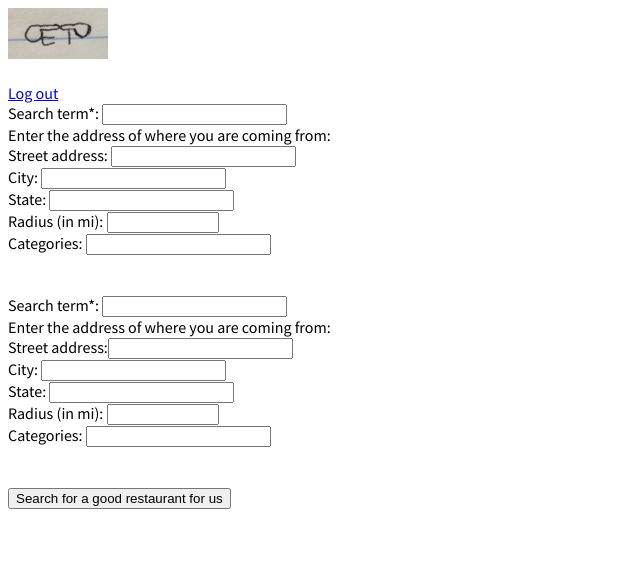
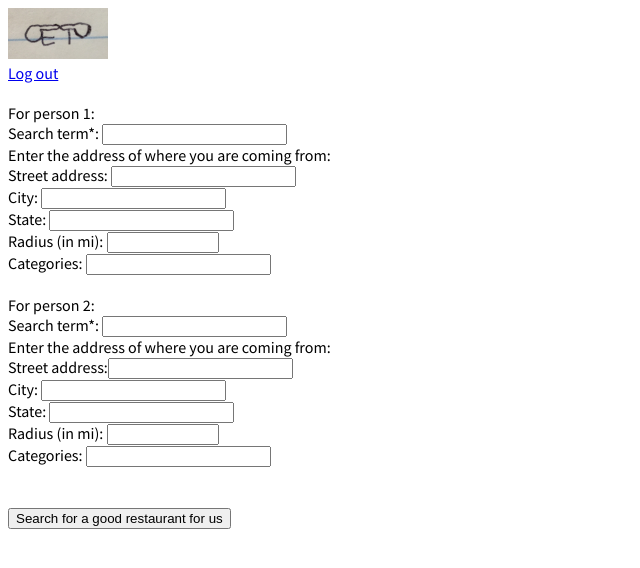
Before and after one commit to kmjch/HB-project, a Flask app: page / in a window 1280 px wide. Shown: the top 568 px of the page, without its empty margins (0-640 px from the left). Run offline with Flask 2, Linux system fonts and the light colour scheme; the visitor is signed in with stand-in values (Sample User, id 1).

Commit message:
pushed the login/register/logout link to the base.html

```diff
--- a/templates/base.html
+++ b/templates/base.html
@@ -8,6 +8,13 @@
 </head>
 <body>
     <a href="/"><img src="/static/logo.jpg" width="100" height="51" alt="logo"></a><br>
+
+    {% if logged_in is defined %}
+       <a href="/logout">Log out</a>
+    {% else %}
+        <a href="/register">Register here</a> or <a href="/login">log in!</a><br><br>
+    {% endif %}
+
     {% block content %}Content here{% endblock %}
 </body>
 </html>
--- a/templates/search-form.html
+++ b/templates/search-form.html
@@ -4,18 +4,10 @@
 
 {% block content %}
 
-<br>
-
-{% if logged_in is defined %}
-   <a href="/logout">Log out</a>
-{% else %}
-    <a href="/register">Register here</a> or <a href="/login">log in!</a><br><br>
-{% endif %}
-
-
-
+<br><br>
 
 <form action="/" method="GET">
+    For person 1:<br>
     <label>Search term*: <input type="text" id="term1" name="term1"required></label><br>
     <label>Enter the address of where you are coming from:<br>
         Street address: <input type="text" id="st_address1" name="st_address1"></label><br>
@@ -26,7 +18,7 @@
     <label>Categories: <input type="text" id="categories1" name="categories1"></label><br>
     <!-- add avg rating at least, price, and when you want to meet up -->
 
-    <br><br>
+    <br>For person 2:<br>
 
     <label>Search term*: <input type="text" id="term2" name="term2" required></label><br>
     <label>Enter the address of where you are coming from:<br>
```
